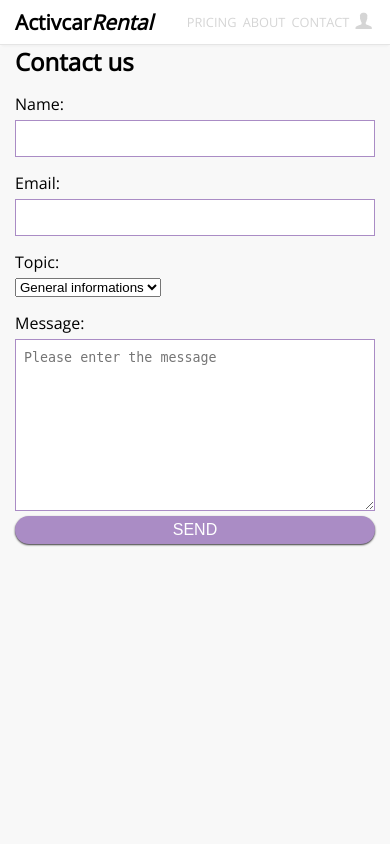
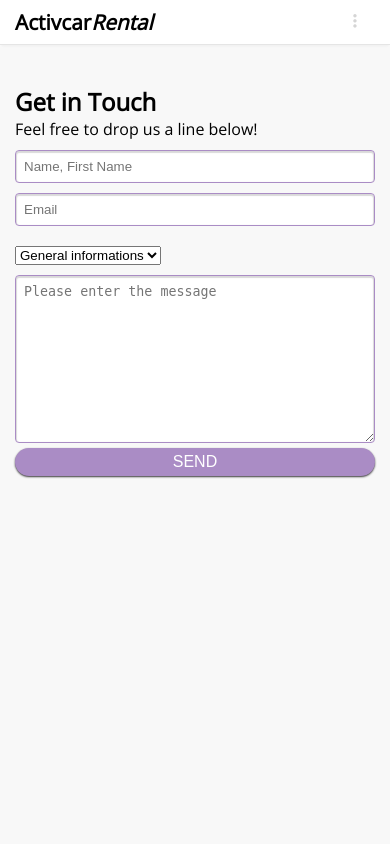
Before and after one commit to philippbruhin/dopejob, a Django app: page /contact in a window 390 px wide. Run offline with Django 3.2, Linux system fonts and the light colour scheme; the visitor is signed in with stand-in values (Sample User, id 1).

Commit message:
styling forms

```diff
--- a/rental/forms.py
+++ b/rental/forms.py
@@ -7,6 +7,8 @@ from django.contrib.admin import widgets
 
 class ContactForm(forms.ModelForm):
     message = forms.CharField(widget=forms.Textarea(attrs={'placeholder': 'Please enter the message'}))
+    name = forms.CharField(widget=forms.TextInput(attrs={'placeholder': 'Name, First Name'}))
+    email = forms.EmailField(widget=forms.TextInput(attrs={'placeholder': 'Email'}))
 
     class Meta:
         model = Contact
--- a/rental/models.py
+++ b/rental/models.py
@@ -105,6 +105,10 @@ class Contact(models.Model):
         ordering = ('-timestamp',)
 
 
+class Payment(models.Model):
+    pass
+
+
 class Account(models.Model):
     uid = models.UUIDField(unique=True, editable=False, default=uuid.uuid4, verbose_name='Public identifier')
     user = models.ForeignKey(User, related_name='account', on_delete=models.PROTECT)
--- a/rental/static/styles/app.css
+++ b/rental/static/styles/app.css
@@ -8,11 +8,11 @@ a:hover, .is-active a {color: black;}
 .brand { color: black; }
 .brand:hover { color: black; }
 .header {padding: 8px 0; border-bottom: 1px solid #e5e5e5; box-shadow: 0 3px 2px -2px rgba(200,200,200,0.2); position: fixed; width: 100%; display: inline-block; background-color: white; }
-.header-menu-list { display: flex; position: relative; justify-content: space-between; }
-.header-menu-list-item.logo { justify-content:flex-start; flex-grow: 5; }
-.header-menu-list-item { display: flex; justify-content: center; align-items: center; flex-grow: 1; }
-.header-menu-list-item:not(.logo) {text-transform: uppercase; font-size: 0.8em; }
-.header-menu-list-item .icon.ion-person { font-size: 1.7em; }
+.header-menu-list-md { display: flex; position: relative; justify-content: space-between; }
+.header-menu-list-md .header-menu-list-item.logo { justify-content:flex-start; flex-grow: 5; }
+.header-menu-list-md .header-menu-list-item { display: flex; justify-content: center; align-items: center; flex-grow: 1; }
+.header-menu-list-md .header-menu-list-item:not(.logo) {text-transform: uppercase; font-size: 0.8em; }
+.header-menu-list-md .header-menu-list-item .icon.ion-person { font-size: 1.7em; }
 .body {background-color: #f8f8f8; min-height: 100%; height: auto; width: 100%; padding-top: 45px; }
 .row { display: table; clear: both; float: none; width: 100%; padding-top: 20px; padding-bottom: 40px; }
 .column { display: inline-block; float: left; vertical-align: top;}
@@ -30,12 +30,13 @@ a:hover, .is-active a {color: black;}
 .button:hover { color: white; }
 .button:focus {outline: 0 none; }
 .button.button-primary, button[type="submit"], input[type="submit"] { background-color: #aa8cc5; }
-.button.button-secondary { background-color: #0d98ba; }
-.submenu-list { background-color: #fff; border-radius: 0; box-shadow: 0 1px 1px rgba(0, 0, 0, 0.1); left: -12px; position: absolute; top: 38px; -webkit-transition: all 0.25s; transition: all 0.25s; visibility: hidden; width: 200px; padding: 12px; }
-.header-menu-list-item.menu-hover { position: relative; }
-.header-menu-list-item.menu-hover:hover .submenu-list { opacity: 1; top: 44px; visibility: visible; }
-.header-menu-list-item.menu-hover .submenu-list:before,
-.header-menu-list-item.menu-hover .submenu-list::before {border-left: 6px solid transparent;border-right: 6px solid transparent;border-bottom: 6px solid white;content: "";height: 0;left: 10%;position: absolute;top: -6px;width: 0;}
+.button.button-secondary { background-color: #0d98ba; color: #ffffff; }
+.button.button-secondary:hover, .button.button-secondary:focus { border-bottom: 0px none; }
+.header-menu-list-md .submenu-list { background-color: #fff; border-radius: 0; box-shadow: 0 1px 1px rgba(0, 0, 0, 0.1); left: -12px; position: absolute; top: 38px; -webkit-transition: all 0.25s; transition: all 0.25s; visibility: hidden; width: 200px; padding: 12px; }
+.header-menu-list-md .header-menu-list-item.menu-hover { position: relative; }
+.header-menu-list-md .header-menu-list-item.menu-hover:hover .submenu-list { opacity: 1; top: 44px; visibility: visible; }
+.header-menu-list-md .header-menu-list-item.menu-hover .submenu-list:before,
+.header-menu-list-md .header-menu-list-item.menu-hover .submenu-list::before {border-left: 6px solid transparent;border-right: 6px solid transparent;border-bottom: 6px solid white;content: "";height: 0;left: 10%;position: absolute;top: -6px;width: 0;}
 .alert-container { padding-top: 10px; }
 .alert-messages { padding: 10px 15px; color: white; border-radius: 5px; }
 .alert-messages:nth-child(n+2) { margin-top: 10px; }
@@ -46,25 +47,44 @@ a:hover, .is-active a {color: black;}
 .pagination .page, .pagination .prev, .pagination .next { color: #222; display: inline-block; padding: 10px 18px; text-align: center; }
 .pagination .prev, .pagination .next { width: auto; height: auto; border: 2px solid #aa8cc5; color: #aa8cc5; }
 .pagination .current.page { font-weight: bold; border-bottom: 3px solid #aa8cc5; }
-label:not(.form-location label) { margin-top: 15px; margin-bottom: 5px; }
 label, input[type="text"], input[type="email"], input[type="number"], input[type="password"] { display: block; }
-input[type="text"], input[type="email"], input[type="number"], input[type="password"], textarea { padding: 10px 8px; border: 1px solid #aa8cc5; appearance: none; -webkit-appearance: none; width: 100%; }
+input[type="text"], input[type="email"], input[type="number"], input[type="password"], textarea { padding: 10px 8px; border: 1px solid #aa8cc5; appearance: none; -webkit-appearance: none; width: 100%; border-radius: 4px; padding: 8px 8px; box-shadow: inset 0 1px 1px 1px rgba(0,0,0,0.15); }
 .form-location input[name="localization"] { border: 0 none; background-color: #e8e8e8; box-shadow: inset 0 1px 1px 1px rgba(0, 0, 0, 0.2); border-radius: 30px; margin-bottom: 20px; }
-input:focus { outline: 0 none; }
+input:focus, textarea:focus { outline: 0 none; }
 .align-right { text-align: right; }
 .align-left { text-align: left; }
 .fl-left { float: left; }
 .fl-right { float: right; }
 .header-title { border-bottom: 1px solid #eee; margin-bottom: 8px; padding-bottom: 5px; }
 .text-secondary { color: #d5d5d5; }
-
 .onclic {width: 10px !important;height: 70px !important;border-radius: 50% !important;border-color: #bbbbbb;border-width: 4px;font-size: 0;border-left-color: #008CBA;-webkit-animation: rotating 2s 0.25s linear infinite;animation: rotating 2s 0.25s linear infinite;}
 .onclic:hover {color: dodgerblue;background: white;}
+.contact-page {max-width: 420px; width: 100%; margin-top: 40px; margin-left: auto; margin-bottom: 0; }
+.contact-page form label { display: none; }
+.contact-page form input, .contact-page form select { margin-top: 10px; margin-bottom: 10px; }
+.signin-page { max-width: 300px; background-color: rgba(255,255,255, 0.54); position: absolute; top: 50%; left: 50%; margin-left: -150px; margin-top: -150px; padding: 8px 10px;  border-radius: 4px; box-shadow: 0 1px 10px rgba(0,0,0,0.20); }
+.signin-page .header-title { text-align: center; border-bottom: 0px none; }
+.signin-page a { color: #aa8cc5; }
+.signin-page a:hover, .signin-page a:focus { border-color: #aa8cc5; border-bottom-style: dashed; border-bottom-width: 1px; }
+.signin-page form label{ margin-top: 5px; margin-bottom: 5px; }
+.signin-page form input#id_remember { float: left; margin-top: 10px; margin-right: 5px; s}
+.signin-page form label[for="id_remember"] { display: inline-block; }
+.header-menu-list-sm { display: none; }
 @-webkit-keyframes rotating {from {-webkit-transform: rotate(0deg);transform: rotate(0deg);}to {-webkit-transform: rotate(360deg);transform: rotate(360deg);}}
 @media screen and (max-width: 640px) {
     .container {max-width: 100%; padding-left: 15px; padding-right: 15px; }
     .column { float: none; display: block; }
     .column.col3, .column.col6, .button, button[type="submit"], input[type="submit"] { width: 100%; }
     .image { max-width: 100%; width: 100%; }
-    .pagination .prev, .pagination .next { display: none; }
+    .pagination .prev, .pagination .next, .header-menu-list-md { display: none; }
+    .header-menu-list-sm { display: flex; position: relative; justify-content: space-between; }
+    .header-menu-list-sm .header-menu-list-item.logo { justify-content:flex-start; flex-grow: 5; }
+    .header-menu-list-sm .header-menu-list-item { display: flex; justify-content: center; align-items: center; flex-grow: 1; }
+    .header-menu-list-sm .header-menu-list-item:not(.logo) {text-transform: uppercase; font-size: 0.8em; }
+    .header-menu-list-sm .header-menu-list-item .icon.ion-person, .header-menu-list-sm .header-menu-list-item .icon.ion-android-more-vertical { font-size: 1.7em; }
+    .header-menu-list-sm .submenu-list { background-color: #fff; border-radius: 0; box-shadow: 0 1px 1px rgba(0, 0, 0, 0.1); left: -160px; position: absolute; top: 38px; -webkit-transition: all 0.25s; transition: all 0.25s; visibility: hidden; width: 200px; padding: 12px; }
+    .header-menu-list-sm .header-menu-list-item.menu-hover { position: relative; }
+    .header-menu-list-sm .header-menu-list-item.menu-hover:hover .submenu-list { opacity: 1; top: 44px; visibility: visible; }
+    .header-menu-list-sm .header-menu-list-item.menu-hover .submenu-list:before,
+    .header-menu-list-sm .header-menu-list-item.menu-hover .submenu-list::before {border-left: 6px solid transparent;border-right: 6px solid transparent;border-bottom: 6px solid white;content: "";height: 0;right: 10%;position: absolute;top: -6px;width: 0;}
 }
--- a/rental/templates/account/login.html
+++ b/rental/templates/account/login.html
@@ -4,9 +4,9 @@
 {% block title %}{% trans 'Sign in' %}{% endblock %}
 
 {% block content %}
-<div class="panel">
+<div class="panel signin-page">
 
-    <h2>{% trans 'Sign in' %}</h2>
+    <h2 class="header-title">{% trans 'Sign in' %}</h2>
     {% get_providers as socialaccount_providers %}
 
     {% if socialaccount_providers %}
--- a/rental/templates/account/signup.html
+++ b/rental/templates/account/signup.html
@@ -3,9 +3,9 @@
 {% block title %}{% trans 'Signup' %}{% endblock %}
 
 {% block content %}
-<div class="panel">
+<div class="panel signin-page">
 
-    <h2>{% trans 'Sign up' %}</h2>
+    <h2 class="header-title">{% trans 'Sign up' %}</h2>
 
     <p>{% blocktrans %}Already have an account? Then please <a href="{{ login_url }}">sign in</a>.{% endblocktrans %}</p>
 
--- a/rental/templates/base.html
+++ b/rental/templates/base.html
@@ -18,7 +18,7 @@
 <body>
     <div class="header">
         <div class="container">
-            <ul class="header-menu-list">
+            <ul class="header-menu-list-md">
                 <li class="header-menu-list-item logo"><a href="{% url 'cars' %}" class="brand">{% trans 'Activcar' %}<em>{% trans 'Rental' %}</em></a></li>
                 <li class="header-menu-list-item"><a href="{% url 'pricing' %}">{% trans 'Pricing' %}</a></li>
                 <li class="header-menu-list-item"><a href="/pages/about">{% trans 'About' %}</a></li>
@@ -29,11 +29,28 @@
                         <li class="submenu-list-item"><a href="{% url 'post_a_car' %}">{% trans 'Add a vehicle' %}</a></li>
                         <li class="submenu-list-item"><a href="{% url 'dashboard' %}">{% trans 'Settings' %}</a></li>
                         <li class="submenu-list-item"><a href="{% url 'account_logout' %}">{% trans 'Logout' %}</a></li>
-                    <ul>
+                    </ul>
                 </li>
                 {% else %}
                 <li class="header-menu-list-item"><a href="{% url 'account_login' %}">{% trans 'Sign in' %}</a></li>
                 {% endif %}
+            </ul>
+            <ul class="header-menu-list-sm">
+                <li class="header-menu-list-item logo"><a href="{% url 'cars' %}" class="brand">{% trans 'Activcar' %}<em>{% trans 'Rental' %}</em></a></li>
+                <li class="header-menu-list-item menu-hover"><a href="#"><i class="icon ion-android-more-vertical"></i></a>
+                    <ul class="submenu-list">
+                        <li class="submenu-list-item"><a href="{% url 'pricing' %}">{% trans 'Pricing' %}</a></li>
+                        <li class="submenu-list-item"><a href="/pages/about">{% trans 'About' %}</a></li>
+                        <li class="submenu-list-item"><a href="{% url 'contact' %}">{% trans 'Contact' %}</a></li>
+                        {% if request.user.is_authenticated %}
+                            <li class="submenu-list-item"><a href="{% url 'post_a_car' %}">{% trans 'Add a vehicle' %}</a></li>
+                            <li class="submenu-list-item"><a href="{% url 'dashboard' %}">{% trans 'Settings' %}</a></li>
+                            <li class="submenu-list-item"><a href="{% url 'account_logout' %}">{% trans 'Logout' %}</a></li>
+                        {% else %}
+                            <li class="submenu-list-item"><a href="{% url 'account_login' %}">{% trans 'Sign in' %}</a></li>
+                        {% endif %}
+                    <ul>
+                </li>
             </ul>
         </div>
     </div>
--- a/rental/templates/contact/contact.html
+++ b/rental/templates/contact/contact.html
@@ -1,12 +1,15 @@
 {% extends 'base.html' %}
 {% load i18n %}
-{% block title %}{% trans 'Contact' %}{% endblock %}
+{% block title %}{% trans 'Get in Touch' %}{% endblock %}
 
 {% block content %}
-<h2>{% trans 'Contact us' %}</h2>
-<form action="" method="post" enctype="multipart/form-data">
-    {% csrf_token %}
-    {{ form.as_p }}
-    <button class="button button-primary" type="submit">Send</button>
-</form>
+<div class="contact-page">
+    <h2 class="header-page">{% trans 'Get in Touch' %}</h2>
+    <p class="header-subtitle">{% trans 'Feel free to drop us a line below!' %}</p>
+    <form action="" method="post" enctype="multipart/form-data">
+        {% csrf_token %}
+        {{ form.as_p }}
+        <button class="button button-primary" type="submit">Send</button>
+    </form>
+</div>
 {% endblock %}
```
Also changed, not shown: rental/admin.py (+9 -1 lines).
